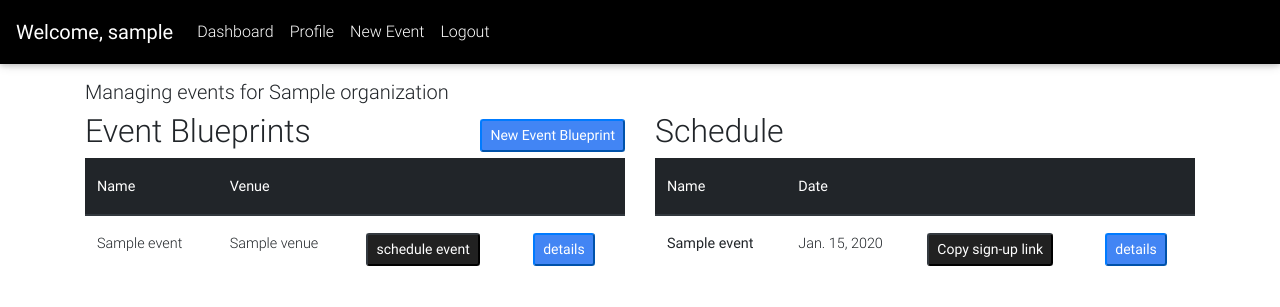
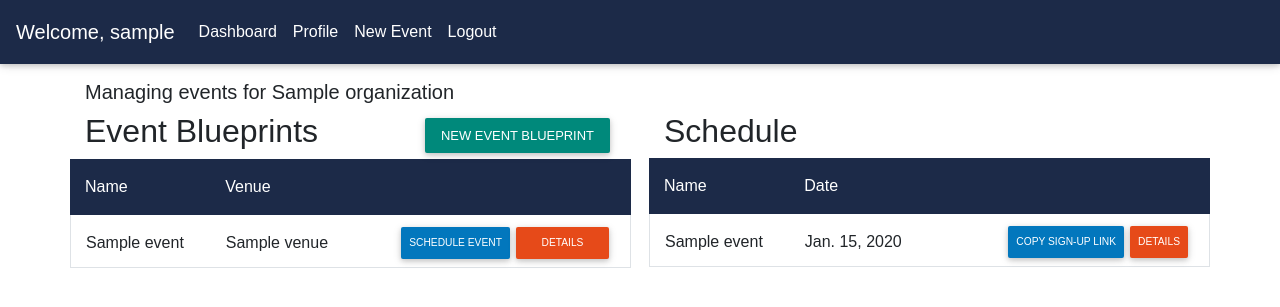
Before and after one commit to Nolan-Little/inStep, a Django app: page /dashboard in a window 1280 px wide. Shown: the top 307 px of the page. Run offline with Django 3.2, Linux system fonts and the light colour scheme; a user stored in the database is signed in; tables that the repository leaves empty hold one stand-in row (values such as "Sample post"); some libraries are stand-ins or nearby versions.

Commit message:
eventdetails page

```diff
--- /dev/null
+++ b/volunteer/static/styles/font.css
@@ -0,0 +1,3 @@
+body {
+    font-family: sans-serif
+}
--- a/volunteer/templates/dashboard.html
+++ b/volunteer/templates/dashboard.html
@@ -7,60 +7,56 @@
     <div class="container">
       <h5 class="header">Managing events for {{org.name}}</h5>
       <div class="row">
-
         {% comment %} event templates {% endcomment %}
-            <div class="col-sm-12 col-lg-6 col-md-12 container">
+        <div class="pr-lg-4 col-sm-12 col-lg-6 col-md-12">
           <div class="row">
             <div class="col-6">
               <h2>Event Blueprints</h2>
             </div>
             <div class="col-5 offset-1 d-flex align-items-center justify-content-end">
+              <a class="btn teal darken-1 py-2 px-3 text-white" href="/new_event_template">New Event Blueprint</a>
+            </div>
+          </div>
+          <div class="row py-2 py-md-3 mdb-color darken-3 text-white">
+              <div class="col-6 col-md-3">Name</div>
+              <div class="col-6 col-md-3">Venue</div>
+              <div class="col-auto"></div>
+          </div>
+          {% if event_templates|length == 0 %}
+              <div class="border-bottom border-right border-left">
+                  <div class="row" class="alert"> You haven't created any event blueprints.
                       <button class="btn-sm btn-primary">
-                            <a class="text-white" href="/new_event_template">New Event Blueprint</a>
+                          <a href="/new_event_template">Start here!</a>
                       </button>
                   </div>
               </div>
-                <table class="table">
-                    <thead class="thead-dark">
-                        <tr>
-                            <th scope="col">Name</th>
-                            <th scope="col">Venue</th>
-                            <th scope="col"></th>
-                            <th scope="col"></th>
-                        </tr>
-                    </thead>
-                    <tbody>
-                        {% if event_templates|length == 0 %}
-                            <tr>
-                                <th scope="row" class="alert"> You haven't created any event blueprints.
-                                    <button class="btn-sm btn-primary">
-                                        <a href="/new_event_template">Start here!</a>
-                                    </button>
-                                </th>
-                            </tr>
           {% endif %}
           {% for event in event_templates %}
-                            <tr>
-                                <td scope="row">{{event.name}}</td>
-                                <td>{{event.venue.name}}</td>
-                                <td>
-                                    <button class="btn-sm btn-dark">
-                                        <a class="text-white" href="{% url 'volunteer:schedule_event' event.id %}">schedule event</a>
-                                    </button>
-                                </td>
-                                <td>
-                                    <button class="btn-sm btn-primary">
-                                        <a class="text-white" href="{% url 'volunteer:event_template_details' event.id %}">details</a>
-                                    </button>
-                                </td>
-                            </tr>
+            <div class="row border-bottom border-right border-left pt-2 pt-md-1">
+              <div class="d-flex align-items-center col-6 col-md-3">
+                <div>{{event.name}}</div>
+              </div>
+              <div class="d-flex align-items-center col-6 col-md-3">
+                <div>{{event.venue.name}}</div>
+              </div>
+              <div class="d-flex align-items-center justify-content-end col-12 col-md-6">
+                <div>
+                  <a class="btn m-0 my-2 px-2 btn-sm light-blue darken-3 text-white" href="{% url 'volunteer:schedule_event' event.id %}">
+                    schedule event
+                  </a>
+                </div>
+                <div>
+                  <a class="btn-sm btn deep-orange darken-2 text-white" href="{% url 'volunteer:event_template_details' event.id %}">
+                    details
+                  </a>
+                </div>
+              </div>
+            </div>
           {% endfor %}
-                    </tbody>
-                </table>
             </div>
 
             {% comment %} Scheduled events {% endcomment %}
-            <div class="col-sm-12 col-lg-6 col-md-12 container">
+            <div class="pl-lg-4 col-sm-12 col-lg-6 col-md-12">
               <div class="row">
                 <div class="col-7">
                   <h2>Schedule</h2>
@@ -69,38 +65,35 @@
                     {% comment %} button goes here {% endcomment %}
                 </div>
               </div>
-                <table class="table">
-                    <thead class="thead-dark">
-                        <tr>
-                            <th scope="col">Name</th>
-                            <th scope="col">Date</th>
-                            <th scope="col"></th>
-                            <th scope="col"></th>
-                        </tr>
-                    </thead>
-                    <tbody>
+              <div class="row py-2 py-md-3 mdb-color darken-3 text-white">
+                  <div class="col-6 col-md-3">Name</div>
+                  <div class="col-6 col-md-4">Date</div>
+                  <div class="col-auto"></div>
+              </div>
               {% if scheduled_events|length == 0 %}
-                            <tr scope="row">
-                                <th class="alert"> You haven't scheduled any events. Try Creating an Event Blueprint or scheduling from an existing event.</th>
-                            </tr>
+                <div class="row">
+                  <div class="alert"> You haven't scheduled any events. Try Creating an Event Blueprint or scheduling from an existing event.</th>
+                </div>
               {% endif %}
               {% for event in scheduled_events %}
-                            <tr scope="row">
-                                <th>{{event.name}}</td>
-                                <td>{{event.date}}</td>
-                                <td>
-                                  <button class="btn-sm btn-dark copyLink">Copy sign-up link</button>
+                <div class="row border-bottom border-right border-left pt-2 pt-md-1">
+                  <div class="col-6 col-md-3 d-flex align-items-center">
+                    <div>{{event.name}}</div>
+                  </div>
+                  <div class="col-6 col-md-4 d-flex align-items-center">
+                    <div>{{event.date}}</div>
+                  </div>
+                  <div class="col-12 col-md-5 d-flex align-items-center justify-content-end">
+                    <div><button class="btn m-0 my-2 px-2 btn-sm light-blue darken-3 text-white copyLink">Copy sign-up link</button></div>
                     <input type="text" class="sr-only" value="{{domain}}/sign_up/{{event.sign_up_url}}" id="url">
-                                </td>
-                                <td>
-                                    <button class="btn-sm btn-primary">
-                                        <a class="text-white" href="{% url 'volunteer:event_template_details' event.id %}">details</a>
-                                    </button>
-                                </td>
-                            </tr>
+                    <div>
+                      <a class="btn-sm btn px-2 deep-orange darken-2 text-white" href="{% url 'volunteer:event_template_details' event.id %}">
+                        details
+                      </a>
+                    </div>
+                  </div>
+                </div>
               {% endfor %}
-                    </tbody>
-                </table>
             </div>
         </div>
     </div>
--- a/volunteer/templates/index.html
+++ b/volunteer/templates/index.html
@@ -11,13 +11,14 @@
     <link rel="stylesheet" type="text/css" href="{% static 'styles/mdb.min.css' %}">
     <link rel="stylesheet" type="text/css" href="{% static 'styles/main.css' %}">
     <link rel="stylesheet" href="https://use.fontawesome.com/releases/v5.7.2/css/all.css" integrity="sha384-fnmOCqbTlWIlj8LyTjo7mOUStjsKC4pOpQbqyi7RrhN7udi9RwhKkMHpvLbHG9Sr" crossorigin="anonymous">
+    <link rel="stylesheet" type="text/css" href="{% static 'styles/font.css' %}">
 
 
     {% block styles %}
 
     {% endblock styles %}
 
-    <title>Volunteer</title>
+    <title>inStep</title>
 </head>
 
 <body>
@@ -26,7 +27,7 @@
             <!--Main Navigation-->
             <header>
 
-            <nav class="navbar fixed-top navbar-expand-lg navbar-dark black scrolling-navbar">
+            <nav class="navbar fixed-top navbar-expand-lg navbar-dark mdb-color darken-3 scrolling-navbar">
                 <a class="navbar-brand" href="#"><strong>Welcome, {{user.username}} </strong></a>
                 <button class="navbar-toggler" type="button" data-toggle="collapse" data-target="#navbarSupportedContent"
                 aria-controls="navbarSupportedContent" aria-expanded="false" aria-label="Toggle navigation">
```
Also changed, not shown: volunteer/templates/events/event_template_detail.html (+38 -25 lines). Lines whose indentation alone changed are shown as unchanged.
